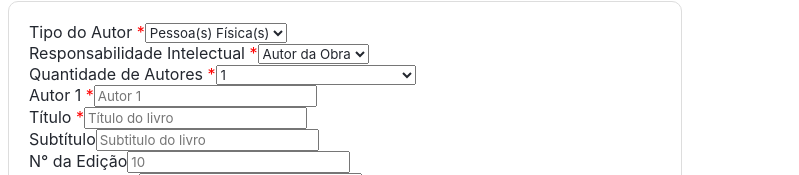
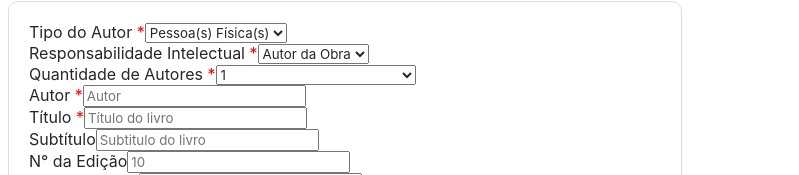
Before and after one commit to JoaoEnrique/gerador-referencias, a React (Create React App) app: page / in a window 1280 px wide. Shown: the part 360-535 px from the top of the page, without its empty margins (0-799 px from the left). Built offline with nearby package versions, Linux system fonts and the light colour scheme.

Commit message:
style: termo para 1 autor

```diff
--- a/src/pages/Home.tsx
+++ b/src/pages/Home.tsx
@@ -198,7 +198,7 @@ export default function Home() {
 
                         {numberAuthors === "Mais de 3 (forma abreviada)" && (
                             <div className="mb-5 md:mb-2">
-                                <label htmlFor="" className="required">Autor 1 </label>
+                                <label htmlFor="" className="required">Autor </label>
                                 <input
                                     key={0}
                                     type="text"
@@ -209,7 +209,7 @@ export default function Home() {
                                         setAuthors(newAuthors);
                                     }}
                                     className={`${errors[`author0`] ? "border-red-500" : ""} ^bg-gray-50  border border-gray-300 text-gray-900 text-sm rounded-lg focus:ring-blue-500 focus:border-blue-500 block w-full p-2.5 dark:bg-gray-700 dark:border-gray-600 dark:placeholder-gray-400 dark:text-white dark:focus:ring-blue-500 dark:focus:border-blue-500`}
-                                    placeholder={`Autor 1`}
+                                    placeholder={`Autor`}
                                 />
                                 {errors[`author0`] && <p className="text-red-500 text-sm mt-1">{errors[`author0`]}</p>}
                             </div>
@@ -218,7 +218,7 @@ export default function Home() {
                         {numberAuthors !== "Mais de 3 (forma abreviada)" &&
                         [...Array(Number(numberAuthors))].map((_, index) => (
                             <div className="mb-5 md:mb-2">
-                                <label htmlFor="" className="required">Autor {index +1} </label>
+                                <label htmlFor="" className="required">Autor {numberAuthors !== "1" ? index +1 : ""} </label>
                                 <input
                                     key={index}
                                     type="text"
@@ -229,7 +229,7 @@ export default function Home() {
                                         setAuthors(newAuthors);
                                     }}
                                     className={`${errors[`author${index}`] ? "border-red-500" : ""} ^bg-gray-50  border border-gray-300 text-gray-900 text-sm rounded-lg focus:ring-blue-500 focus:border-blue-500 block w-full p-2.5 dark:bg-gray-700 dark:border-gray-600 dark:placeholder-gray-400 dark:text-white dark:focus:ring-blue-500 dark:focus:border-blue-500`}
-                                    placeholder={`Autor ${index + 1}`}
+                                    placeholder={`Autor ${numberAuthors !== "1" ? index +1 : ""}`}
                                 />
                                 {errors[`author${index}`] && <p className="text-red-500 text-sm mt-1">{errors[`author${index}`]}</p>}
                             </div>
```
